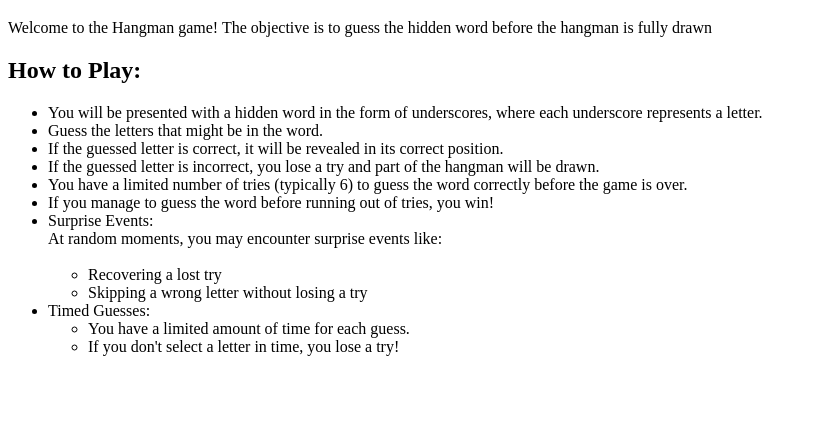
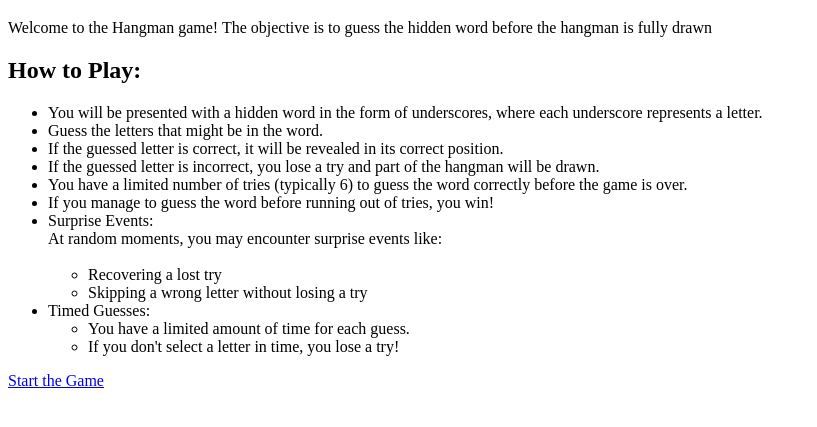
Before and after one commit to FatemaJadeed/Hangman, a plain HTML site: page Instructions.html in a window 1280 px wide. Shown: the part 61-488 px from the top of the page, without its empty margins (0-817 px from the left). Drawn offline with Linux system fonts and the light colour scheme.

Commit message:
15Update

```diff
--- a/Instructions.html
+++ b/Instructions.html
@@ -37,6 +37,7 @@
             </ul>
         </div>
 
+        <a href="index.html">Start the Game</a>
 
     </div>
 </body>
```
